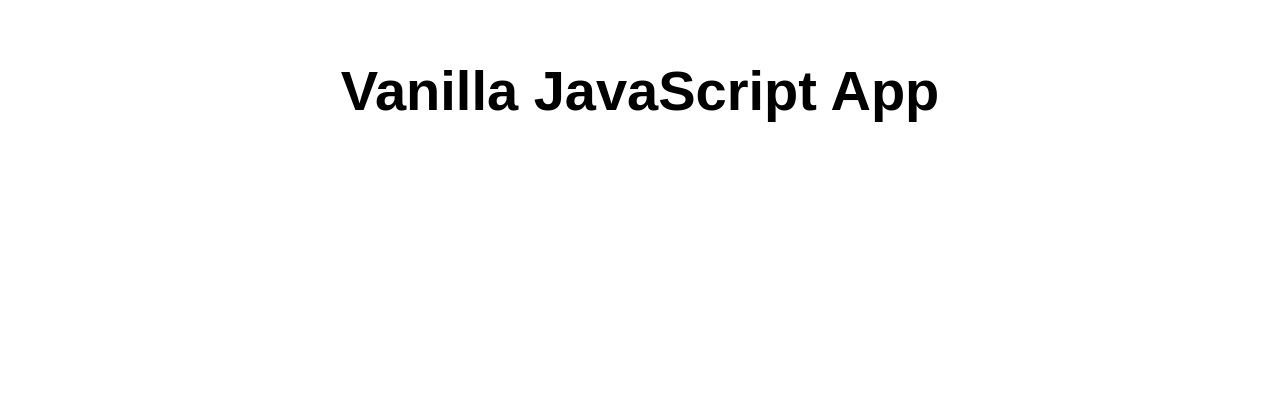
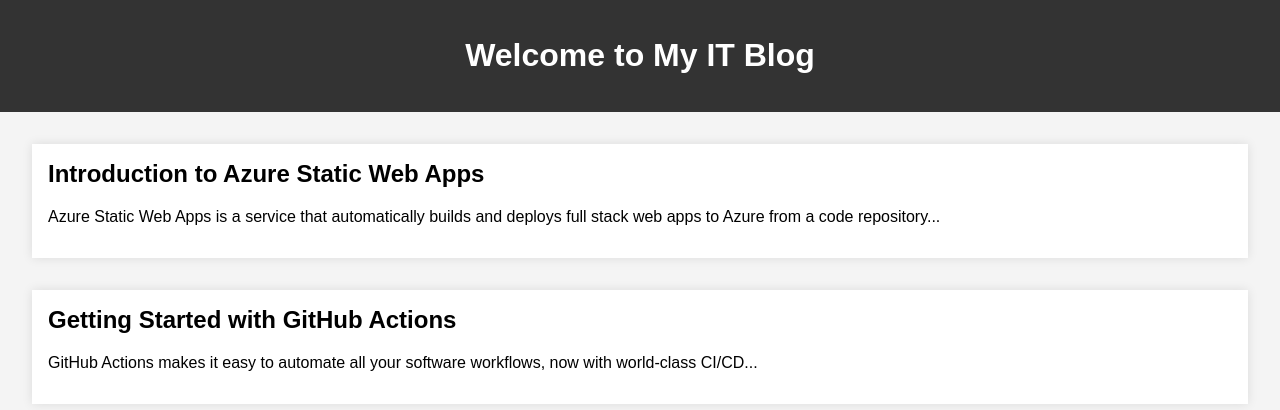
Before and after one commit to mazakane/bellsblog, a website: page src/index.html in a window 1280 px wide. Drawn offline with Linux system fonts and the light colour scheme; files that its build step writes are made by us from their sources.

Commit message:
main settings as blog

```diff
--- a/src/index.html
+++ b/src/index.html
@@ -1,17 +1,18 @@
 <!DOCTYPE html>
 <html lang="en">
-
 <head>
-  <meta charset="UTF-8">
-  <meta name="viewport" content="width=device-width, initial-scale=1.0">
-  <link rel="stylesheet" href="styles.css">
-  <title>Vanilla JavaScript App</title>
+    <meta charset="UTF-8">
+    <meta name="viewport" content="width=device-width, initial-scale=1.0">
+    <title>My IT Blog</title>
+    <link rel="stylesheet" href="css/styles.css">
 </head>
-
 <body>
-  <main>
-    <h1>Vanilla JavaScript App</h1>
-  </main>
+    <header>
+        <h1>Welcome to My IT Blog</h1>
+    </header>
+    <main id="content">
+        <!-- Blog posts will be injected here by JavaScript -->
+    </main>
+    <script src="js/main.js"></script>
 </body>
-
 </html>
--- /dev/null
+++ b/src/js/main.js
@@ -0,0 +1,26 @@
+document.addEventListener("DOMContentLoaded", function() {
+    const posts = [
+        {
+            title: "Introduction to Azure Static Web Apps",
+            content: "Azure Static Web Apps is a service that automatically builds and deploys full stack web apps to Azure from a code repository..."
+        },
+        {
+            title: "Getting Started with GitHub Actions",
+            content: "GitHub Actions makes it easy to automate all your software workflows, now with world-class CI/CD..."
+        }
+        // Add more posts as needed
+    ];
+
+    const content = document.getElementById("content");
+
+    posts.forEach(post => {
+        const article = document.createElement("article");
+        const title = document.createElement("h2");
+        title.textContent = post.title;
+        const paragraph = document.createElement("p");
+        paragraph.textContent = post.content;
+        article.appendChild(title);
+        article.appendChild(paragraph);
+        content.appendChild(article);
+    });
+});
--- a/src/styles.css
+++ b/src/styles.css
@@ -1,21 +1,28 @@
-* {
-  font-family: Arial, Helvetica, sans-serif;
+body {
+  font-family: Arial, sans-serif;
+  margin: 0;
+  padding: 0;
+  background-color: #f4f4f4;
 }
 
-html, body {
-  margin: 0;
-  border: 0;
-  padding: 0;
-  background-color: #fff;
+header {
+  background-color: #333;
+  color: white;
+  padding: 1em 0;
+  text-align: center;
 }
 
 main {
-  margin: auto;
-  width: 50%;
-  padding: 20px;
+  margin: 2em;
 }
 
-main > h1 {
-  text-align: center;
-  font-size: 3.5em;
+article {
+  background-color: white;
+  padding: 1em;
+  margin-bottom: 2em;
+  box-shadow: 0 0 10px rgba(0,0,0,0.1);
 }
+
+article h2 {
+  margin-top: 0;
+}
```
